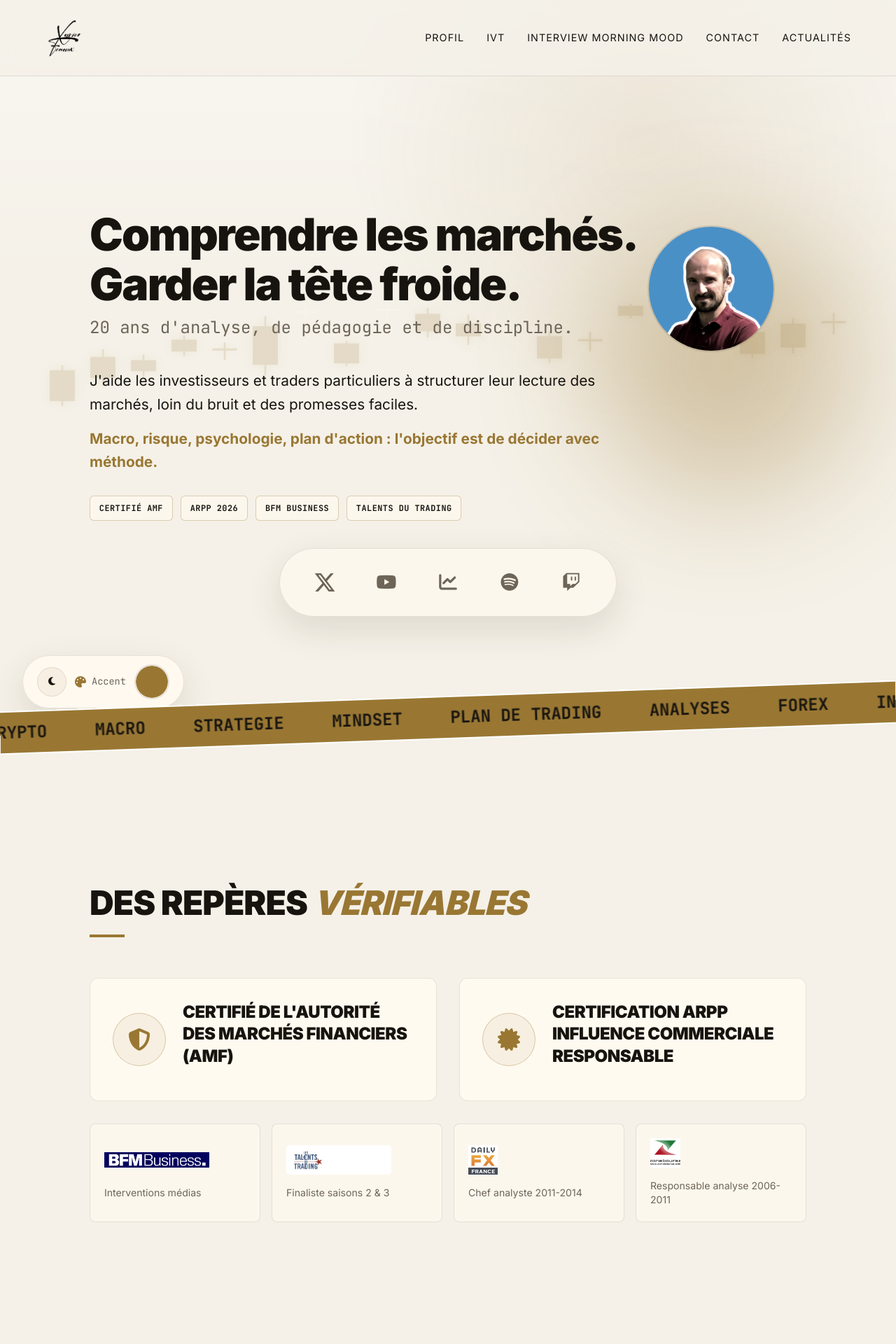
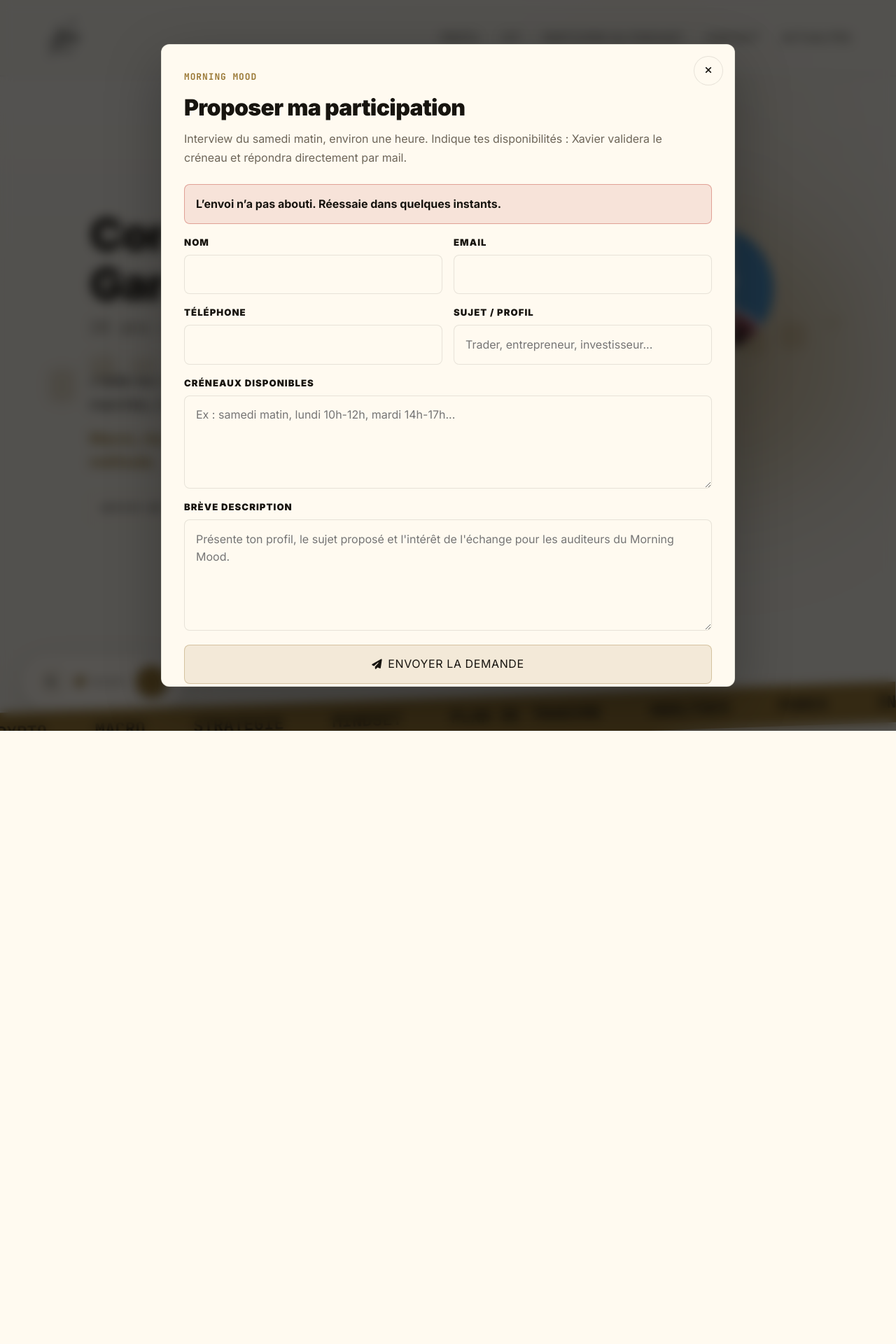
Before and after one commit to thesakia/xavierfenaux, a PHP site: page /?morningmood=error in a window 1280 px wide. Shown: the top 1920 px of the page at 70% size. After the commit the page ends 1044 px from the top, so only its background shows below. Run offline with PHP 8.4, Linux system fonts and the light colour scheme.

Commit message:
Move Morning Mood participation form to modal

```diff
--- a/www/css/style.css
+++ b/www/css/style.css
@@ -1361,6 +1361,7 @@ footer {
     color: var(--text-primary);
     border-radius: 8px;
     font-weight: 700;
+    font-family: inherit;
     text-transform: uppercase;
     letter-spacing: 0.6px;
     transition: all 0.3s;
@@ -1369,6 +1370,7 @@ footer {
     width: 100%;
     min-width: 200px;
     white-space: nowrap;
+    cursor: pointer;
 }
 
 .cta-button i {
@@ -1395,13 +1397,12 @@ footer {
 
 .interview-rdv-layout {
     display: grid;
-    grid-template-columns: minmax(280px, 0.85fr) minmax(320px, 1.15fr);
+    grid-template-columns: repeat(2, minmax(280px, 1fr));
     gap: 2rem;
     align-items: start;
 }
 
-.interview-rdv-card,
-.interview-rdv-form {
+.interview-rdv-card {
     padding: 2rem;
 }
 
@@ -1435,9 +1436,94 @@ footer {
     width: 1rem;
 }
 
+.interview-rdv-button {
+    margin-top: 1.75rem;
+}
+
+.interview-rdv-note {
+    background: var(--surface-muted);
+}
+
 .interview-rdv-form {
     display: grid;
     gap: 1rem;
+}
+
+.modal {
+    position: fixed;
+    inset: 0;
+    z-index: 1000;
+    display: none;
+    align-items: center;
+    justify-content: center;
+    padding: 1.5rem;
+}
+
+.modal.is-open {
+    display: flex;
+}
+
+.modal-backdrop {
+    position: absolute;
+    inset: 0;
+    background: rgba(5, 5, 5, 0.68);
+    backdrop-filter: blur(8px);
+}
+
+.modal-dialog {
+    position: relative;
+    z-index: 1;
+    width: min(820px, 100%);
+    max-height: min(88vh, 980px);
+    overflow-y: auto;
+    border: 1px solid var(--border-soft);
+    border-radius: 12px;
+    background: var(--card-bg);
+    color: var(--text-primary);
+    box-shadow: 0 28px 80px rgba(0, 0, 0, 0.28);
+    padding: 2rem;
+}
+
+.modal-close {
+    position: absolute;
+    top: 1rem;
+    right: 1rem;
+    width: 42px;
+    height: 42px;
+    border: 1px solid var(--border-soft);
+    border-radius: 50%;
+    display: inline-flex;
+    align-items: center;
+    justify-content: center;
+    background: var(--surface-muted);
+    color: var(--text-primary);
+    cursor: pointer;
+}
+
+.modal-close:hover {
+    color: var(--accent);
+    border-color: var(--accent);
+}
+
+.modal-header {
+    padding-right: 3rem;
+    margin-bottom: 1.5rem;
+}
+
+.modal-header h2 {
+    margin-bottom: 0.75rem;
+    font-size: 2rem;
+    line-height: 1.15;
+    text-transform: none;
+}
+
+.modal-header p:last-child {
+    color: var(--text-secondary);
+    line-height: 1.7;
+}
+
+body.modal-open {
+    overflow: hidden;
 }
 
 .form-grid {
@@ -1757,6 +1843,12 @@ footer {
     background: var(--surface-strong);
     border-color: var(--accent);
     transform: translateY(-2px);
+}
+
+button.contact-link {
+    border: 1px solid var(--border-soft);
+    cursor: pointer;
+    font: inherit;
 }
 
 .contact-link i {
@@ -2387,8 +2479,7 @@ footer {
     .testimonial-card,
     .credibility-item,
     .contact-item,
-    .interview-rdv-card,
-    .interview-rdv-form {
+    .interview-rdv-card {
         padding: 1.5rem;
     }
 
@@ -2525,6 +2616,23 @@ footer {
 
     .card {
         padding: 1.25rem;
+    }
+
+    .modal {
+        padding: 0.75rem;
+    }
+
+    .modal-dialog {
+        padding: 1.25rem;
+        max-height: 92vh;
+    }
+
+    .modal-header {
+        padding-right: 2.75rem;
+    }
+
+    .modal-header h2 {
+        font-size: 1.55rem;
     }
 
     .card h3 {
--- a/www/index.html
+++ b/www/index.html
@@ -27,7 +27,7 @@
             <div class="nav-links">
 			<a href="#who">Profil</a>
             <a href="#ivt">IVT</a>
-            <a href="#interview-morning-mood">Interview Morning Mood</a>
+            <a href="#interview-morning-mood">Participer au podcast</a>
             <a href="#contact">Contact</a>
 			<a href="/actualités">Actualités</a>
             </div>
@@ -226,9 +226,9 @@
                 </div>
                 <div class="cta-card card cta-card-featured">
                     <div class="cta-icon"><i class="fas fa-calendar-check"></i></div>
-                    <h3>Passer dans le Morning Mood</h3>
-                    <p>Propose un sujet, laisse une brève description et indique tes créneaux disponibles. Je valide ensuite un format interview d'une heure selon les disponibilités.</p>
-                    <a href="#interview-morning-mood" class="cta-button"><i class="fas fa-arrow-right"></i> Proposer une interview</a>
+                    <h3>Participer au Morning Mood</h3>
+                    <p>Propose ta participation au podcast de Xavier pour une interview du samedi matin, au format conversation d'environ une heure.</p>
+                    <button type="button" class="cta-button" data-modal-open="morning-mood-modal"><i class="fas fa-arrow-right"></i> Proposer ma participation</button>
                 </div>
                 <div class="cta-card card">
                     <div class="platform-logo youtube-logo"><i class="fab fa-youtube"></i><span>YouTube</span></div>
@@ -254,21 +254,39 @@
         <section id="interview-morning-mood" class="section interview-rdv-section">
             <div class="section-heading-row">
                 <div>
-                    <h2 class="section-title">INTERVIEW <span class="accent">MORNING MOOD</span></h2>
+                    <h2 class="section-title">PARTICIPER AU <span class="accent">MORNING MOOD</span></h2>
                 </div>
-                <p>Une demande claire, quelques créneaux possibles, puis je valide le rendez-vous d'une heure si le sujet colle au format.</p>
+                <p>Le samedi matin, le Morning Mood peut accueillir une interview au format podcast. La discussion dure environ une heure, selon les disponibilités validées directement par Xavier.</p>
             </div>
             <div class="interview-rdv-layout">
                 <div class="interview-rdv-card card">
-                    <h3><i class="fas fa-microphone"></i> Proposer une interview</h3>
-                    <p>Indique le sujet, le contexte et plusieurs disponibilités. La demande est envoyée à <strong>morningmood@xavierfenaux.com</strong>.</p>
+                    <h3><i class="fas fa-microphone"></i> Interview du samedi matin</h3>
+                    <p>Présente ton profil, ton sujet et les créneaux où tu es disponible. Xavier s'adaptera si le format correspond, puis te répondra directement par mail.</p>
                     <ul class="interview-rdv-points">
-                        <li><i class="fas fa-clock"></i> Format prévu : 1h</li>
-                        <li><i class="fas fa-check"></i> Validation manuelle selon tes créneaux</li>
+                        <li><i class="fas fa-clock"></i> Durée indicative : environ 1h</li>
+                        <li><i class="fas fa-calendar-day"></i> Format interview du samedi matin</li>
+                        <li><i class="fas fa-check"></i> Réponse directe après validation</li>
                         <li><i class="fas fa-align-left"></i> Description brève demandée en amont</li>
                     </ul>
+                    <button type="button" class="cta-button interview-rdv-button" data-modal-open="morning-mood-modal"><i class="fas fa-arrow-right"></i> Proposer ma participation</button>
                 </div>
-                <form class="interview-rdv-form card" action="/morning-mood-rdv.php" method="post">
+                <div class="interview-rdv-card card interview-rdv-note">
+                    <h3><i class="fas fa-list-check"></i> À préparer</h3>
+                    <p>Quelques lignes suffisent : qui tu es, le sujet que tu proposes, ce que l'échange peut apporter aux auditeurs, et plusieurs créneaux possibles.</p>
+                </div>
+            </div>
+        </section>
+
+        <div id="morning-mood-modal" class="modal" aria-hidden="true">
+            <div class="modal-backdrop" data-modal-close></div>
+            <div class="modal-dialog" role="dialog" aria-modal="true" aria-labelledby="morning-mood-modal-title">
+                <button type="button" class="modal-close" aria-label="Fermer" data-modal-close><i class="fas fa-times"></i></button>
+                <div class="modal-header">
+                    <p class="section-kicker">Morning Mood</p>
+                    <h2 id="morning-mood-modal-title">Proposer ma participation</h2>
+                    <p>Interview du samedi matin, environ une heure. Indique tes disponibilités : Xavier validera le créneau et répondra directement par mail.</p>
+                </div>
+                <form class="interview-rdv-form" action="/morning-mood-rdv.php" method="post">
                     <div id="morning-mood-form-status" class="form-status" hidden></div>
                     <input type="text" name="website" class="form-honeypot" tabindex="-1" autocomplete="off" aria-hidden="true">
                     <div class="form-grid">
@@ -293,16 +311,16 @@
                     </div>
                     <label class="form-field">
                         <span>Créneaux disponibles</span>
-                        <textarea name="availability" rows="4" placeholder="Ex : lundi 10h-12h, mardi 14h-17h, vendredi matin..." required></textarea>
+                        <textarea name="availability" rows="4" placeholder="Ex : samedi matin, lundi 10h-12h, mardi 14h-17h..." required></textarea>
                     </label>
                     <label class="form-field">
                         <span>Brève description</span>
-                        <textarea name="description" rows="5" placeholder="Présente le sujet, l'angle proposé et pourquoi ce serait intéressant pour le Morning Mood." required></textarea>
+                        <textarea name="description" rows="5" placeholder="Présente ton profil, le sujet proposé et l'intérêt de l'échange pour les auditeurs du Morning Mood." required></textarea>
                     </label>
                     <button type="submit" class="cta-button form-submit"><i class="fas fa-paper-plane"></i> Envoyer la demande</button>
                 </form>
             </div>
-        </section>
+        </div>
 
 <section id="podcast" class="section">
     <h2 class="section-title podcast-title"><i class="fas fa-headphones"></i> MORNING MOOD <span class="accent">PODCAST</span></h2>
@@ -507,8 +525,8 @@
                     </div>
                     <div class="contact-item card">
                         <h3><i class="fas fa-question-circle"></i> Questions</h3>
-                        <p>Pour toute question</p>
-                        <a href="mailto:morningmood@xavierfenaux.com" class="contact-link"><i class="fas fa-envelope"></i> morningmood@xavierfenaux.com</a>
+                        <p>Pour proposer une participation au Morning Mood</p>
+                        <button type="button" class="contact-link" data-modal-open="morning-mood-modal"><i class="fas fa-microphone"></i> Proposer ma participation</button>
                     </div>
                     <div class="contact-item card">
                         <h3><i class="fas fa-chart-line"></i> Découvrir IVT</h3>
--- a/www/js/main.js
+++ b/www/js/main.js
@@ -63,6 +63,37 @@ document.addEventListener('DOMContentLoaded', () => {
         });
     }
 
+    // Morning Mood interview modal
+    const morningMoodModal = document.getElementById('morning-mood-modal');
+    const openMorningMoodModal = () => {
+        if (!morningMoodModal) return;
+        morningMoodModal.classList.add('is-open');
+        morningMoodModal.setAttribute('aria-hidden', 'false');
+        document.body.classList.add('modal-open');
+    };
+    const closeMorningMoodModal = () => {
+        if (!morningMoodModal) return;
+        morningMoodModal.classList.remove('is-open');
+        morningMoodModal.setAttribute('aria-hidden', 'true');
+        document.body.classList.remove('modal-open');
+    };
+
+    document.querySelectorAll('[data-modal-open="morning-mood-modal"]').forEach((trigger) => {
+        trigger.addEventListener('click', openMorningMoodModal);
+    });
+
+    if (morningMoodModal) {
+        morningMoodModal.querySelectorAll('[data-modal-close]').forEach((trigger) => {
+            trigger.addEventListener('click', closeMorningMoodModal);
+        });
+
+        document.addEventListener('keydown', (event) => {
+            if (event.key === 'Escape' && morningMoodModal.classList.contains('is-open')) {
+                closeMorningMoodModal();
+            }
+        });
+    }
+
     // Morning Mood interview form status
     const formStatus = document.getElementById('morning-mood-form-status');
     if (formStatus) {
@@ -79,7 +110,7 @@ document.addEventListener('DOMContentLoaded', () => {
             },
             error: {
                 type: 'error',
-                text: 'L’envoi n’a pas abouti. Tu peux écrire directement à morningmood@xavierfenaux.com.'
+                text: 'L’envoi n’a pas abouti. Réessaie dans quelques instants.'
             }
         };
 
@@ -87,6 +118,7 @@ document.addEventListener('DOMContentLoaded', () => {
             formStatus.hidden = false;
             formStatus.textContent = messages[status].text;
             formStatus.classList.add(messages[status].type);
+            openMorningMoodModal();
         }
     }
 
```
